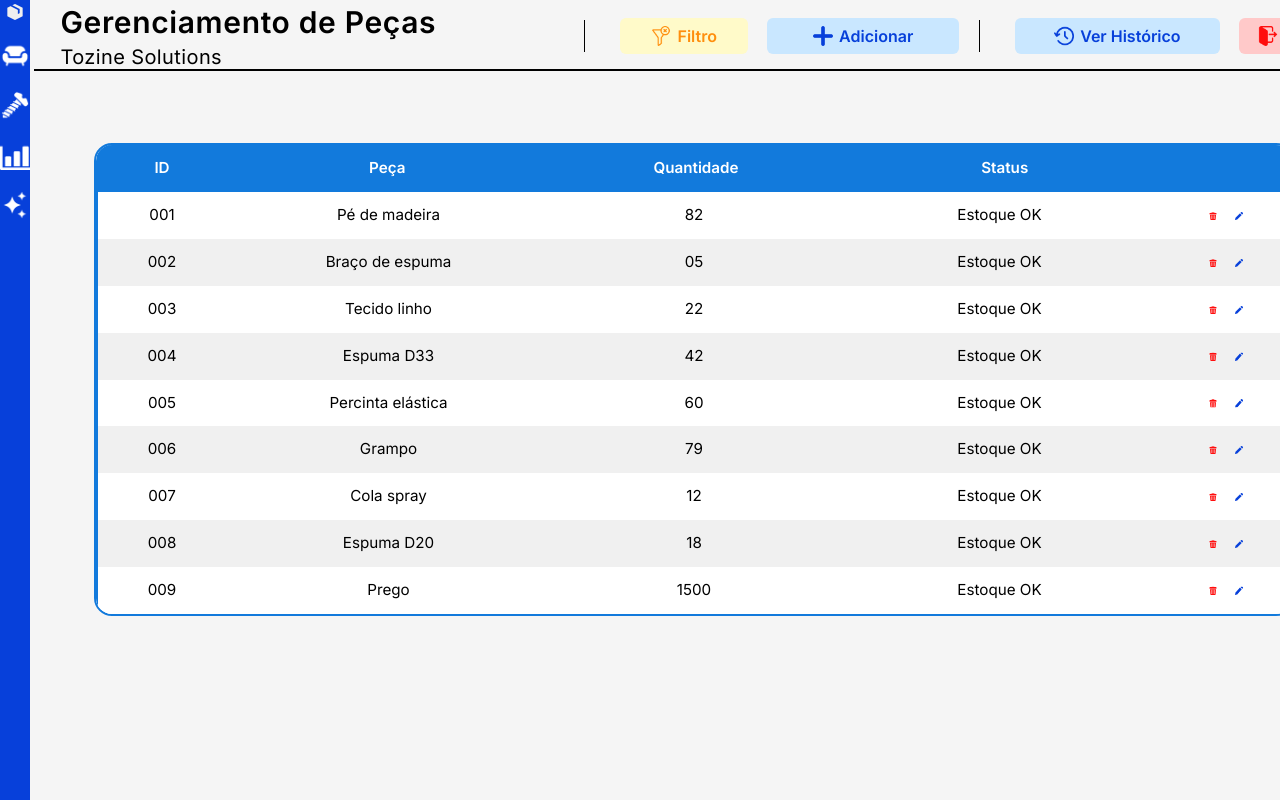
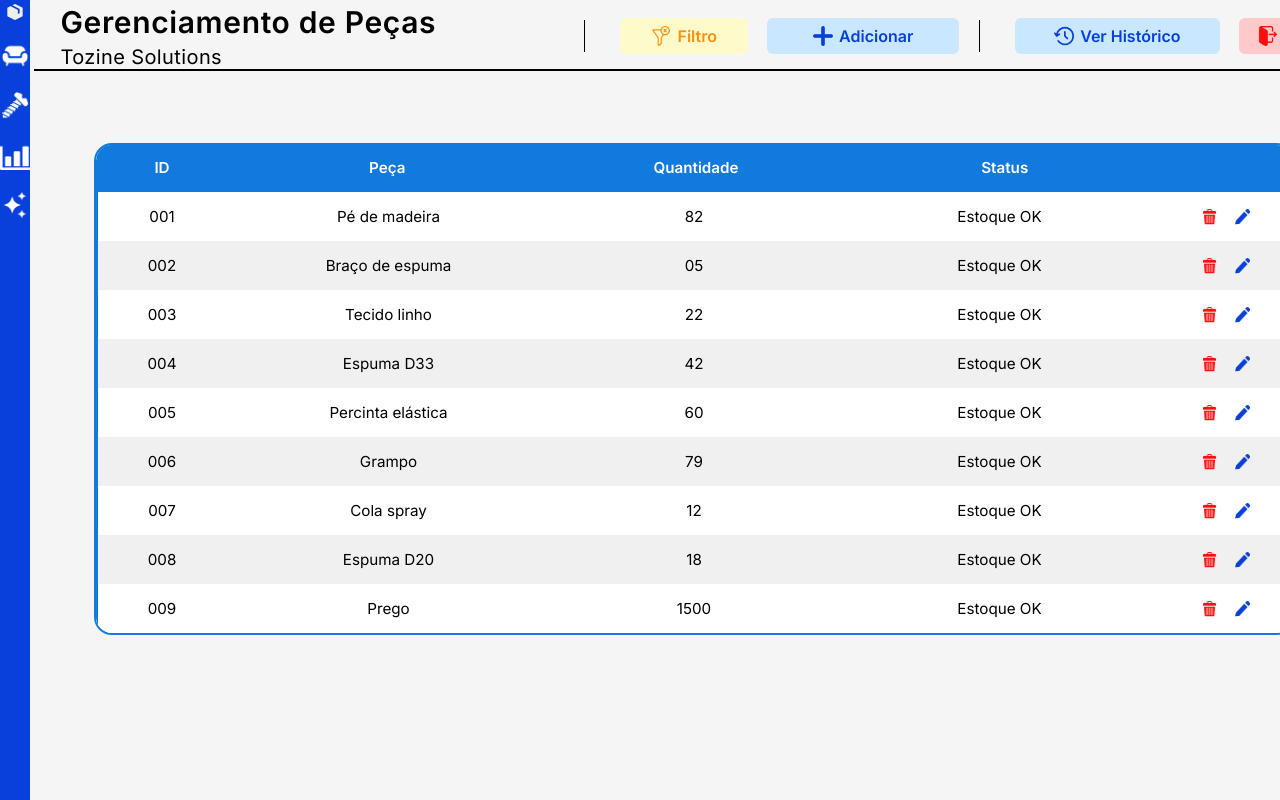
Before and after one commit to Grupo-6-Tozim-Solutions/front-end, a React (Vite) app: page /parts-storage in a window 1280 px wide. Shown: the top 800 px of the page. Built offline with nearby package versions, Linux system fonts and the light colour scheme.

Commit message:
ajustes finais

```diff
--- a/src/components/TableRowPartsStorageStyle.css
+++ b/src/components/TableRowPartsStorageStyle.css
@@ -67,7 +67,15 @@
   .trashcan:hover {
     background-color: rgba(255, 201, 201, 1);
   }
+  .trashcan {
+   height: 25px;
+   width: 25px;
+  }
 
+  .pencil {
+    height: 25px;
+    width: 25px;
+   }
   .pencil:hover {
     background-color: rgba(165, 215, 255, 1);
   }
```
